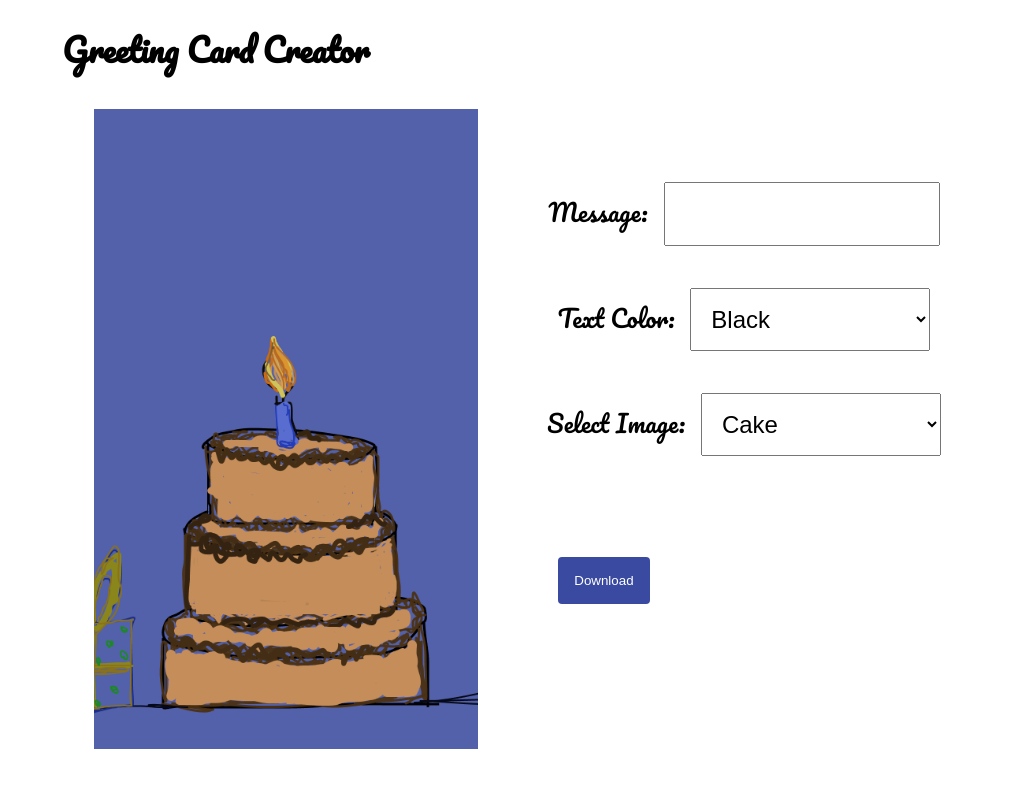
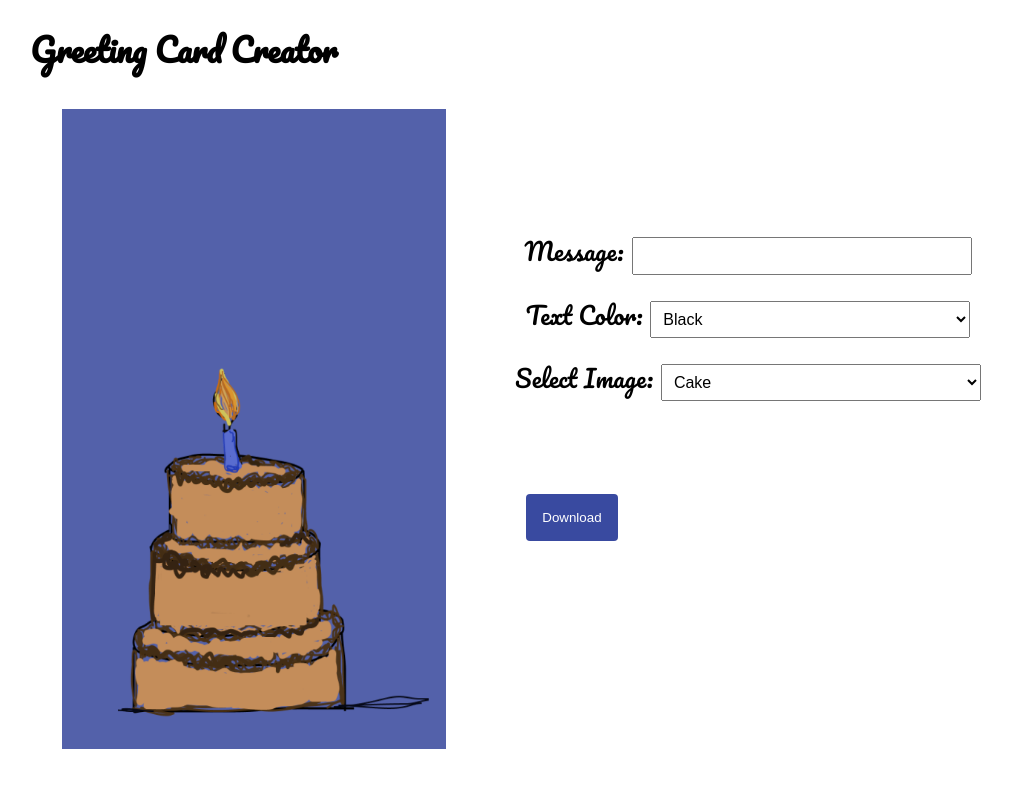
Before and after one commit to SanyuktaYadav/celebration-card-maker, a React (Create React App) app: page / in a window 1280 px wide. Shown: the top 788 px of the page, without its empty margins (112-1124 px from the left). Built offline with nearby package versions, Linux system fonts and the light colour scheme.

Commit message:
added changes for cake image

```diff
--- a/src/App.css
+++ b/src/App.css
@@ -32,10 +32,10 @@ button {
 
 select,
 input {
-  padding: 1rem;
-  margin: 1rem;
-  width: 15rem;
-  font-size: 1em;
+  padding: 0.5rem;
+  margin: 0.5rem;
+  width: 20rem;
+  font-size: 1rem;
 }
 .card-preview {
   width: 30vw;
```
Also changed, not shown: public/cake.png.
